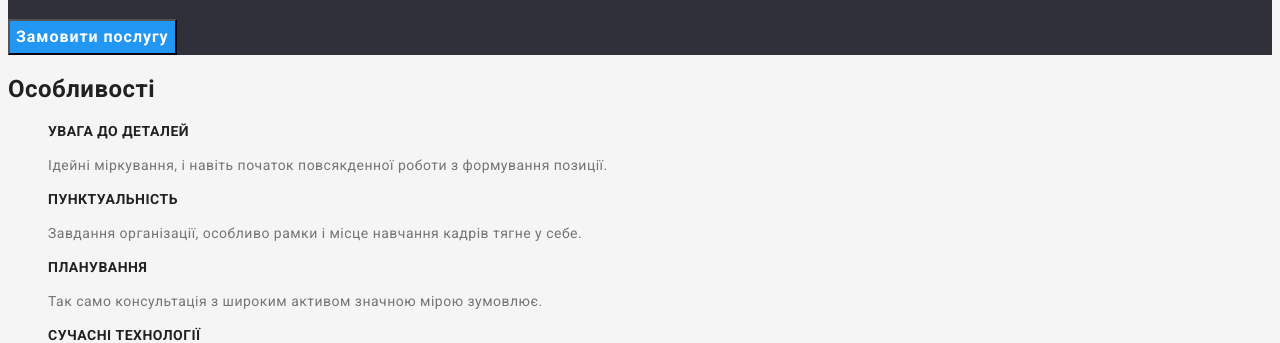
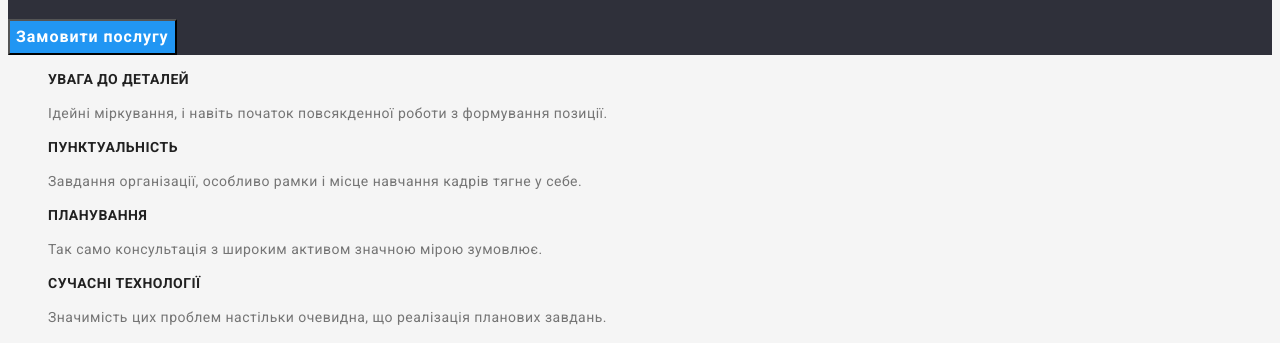
Before and after one commit to Dmytro-Kl/goit-markup-hw-02, a plain HTML site: page index.html in a window 1280 px wide. Shown: the part 340-683 px from the top of the page. Drawn offline with Linux system fonts and the light colour scheme.

Commit message:
add hidden

```diff
--- a/css/styles.css
+++ b/css/styles.css
@@ -112,6 +112,21 @@
 }
 
 /* Features */
+
+.visually-hidden {
+  position: absolute;
+  width: 1px;
+  height: 1px;
+  margin: -1px;
+  border: 0;
+  padding: 0;
+
+  white-space: nowrap;
+  clip-path: inset(100%);
+  clip: rect(0 0 0 0);
+  overflow: hidden;
+}
+
 .features-titel {
   font-weight: 700;
   font-size: 14px;
--- a/index.html
+++ b/index.html
@@ -60,7 +60,7 @@
       <!-- Features -->
 
       <section class="features-section">
-        <h2 class="hidden">Особливості</h2>
+        <h2 class="visually-hidden">Особливості</h2>
         <ul class="features-list list">
           <li class="features-item">
             <h3 class="features-titel">УВАГА ДО ДЕТАЛЕЙ</h3>
```
Also changed, not shown: portfolio.html (+1 -1 lines).
